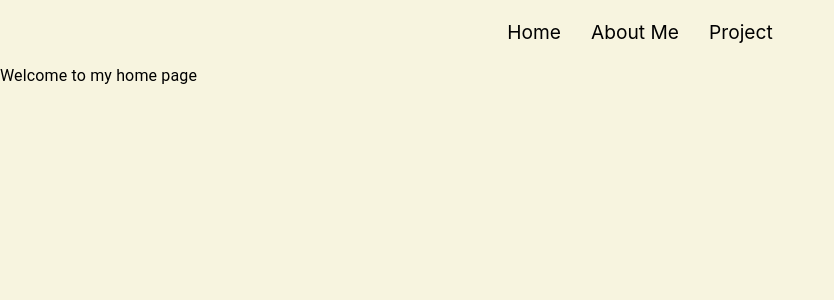
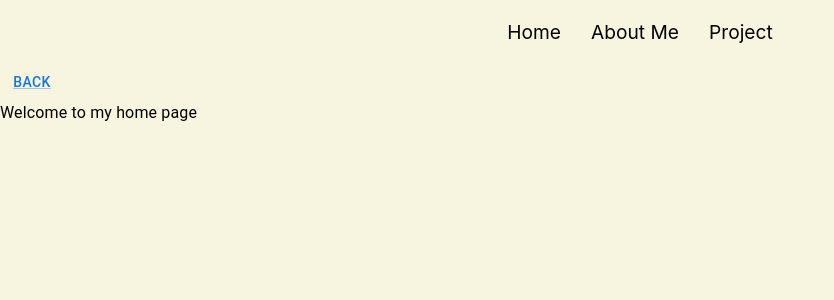
Before and after one commit to haophn01/Howie, a React (Create React App) app in the folder client/: page /Home in a window 1280 px wide. Shown: the top 300 px of the page, without its empty margins (0-834 px from the left). Built offline with nearby package versions, Linux system fonts and the light colour scheme.

Commit message:
Add back button

```diff
--- a/client/src/App.tsx
+++ b/client/src/App.tsx
@@ -3,6 +3,7 @@ import Home from './pages/Home';
 import AboutMe from './pages/AboutMe';
 import Project from './pages/Project';
 import Landing from './pages/Landing';
+
 
 export default function App() {
     return (
--- /dev/null
+++ b/client/src/Components/BackButton.tsx
@@ -0,0 +1,10 @@
+import {Button, Link, Typography} from "@mui/material"
+
+export default function BackButton() {
+    return (
+
+        <Button>
+            <Link href= "/">Back</Link>
+        </Button>
+    )
+}
--- a/client/src/pages/Home.tsx
+++ b/client/src/pages/Home.tsx
@@ -1,7 +1,9 @@
 import {Typography} from '@mui/material';
+import BackButton from '../Components/BackButton';
 export default function Home() {
     return (
         <div>
+            <BackButton/>
             <Typography variant="body1">
                     Welcome to my home page
             </Typography>
```
